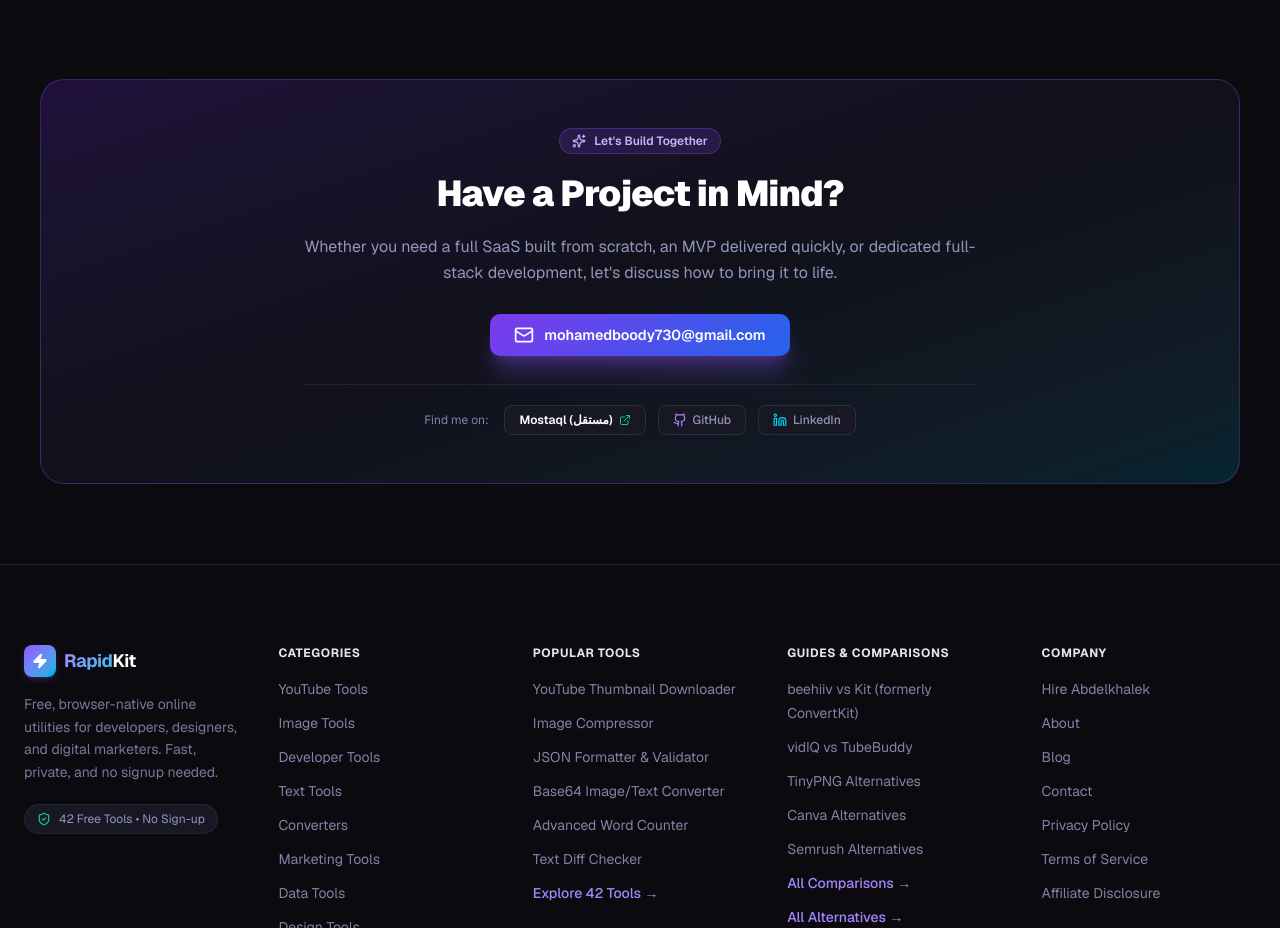
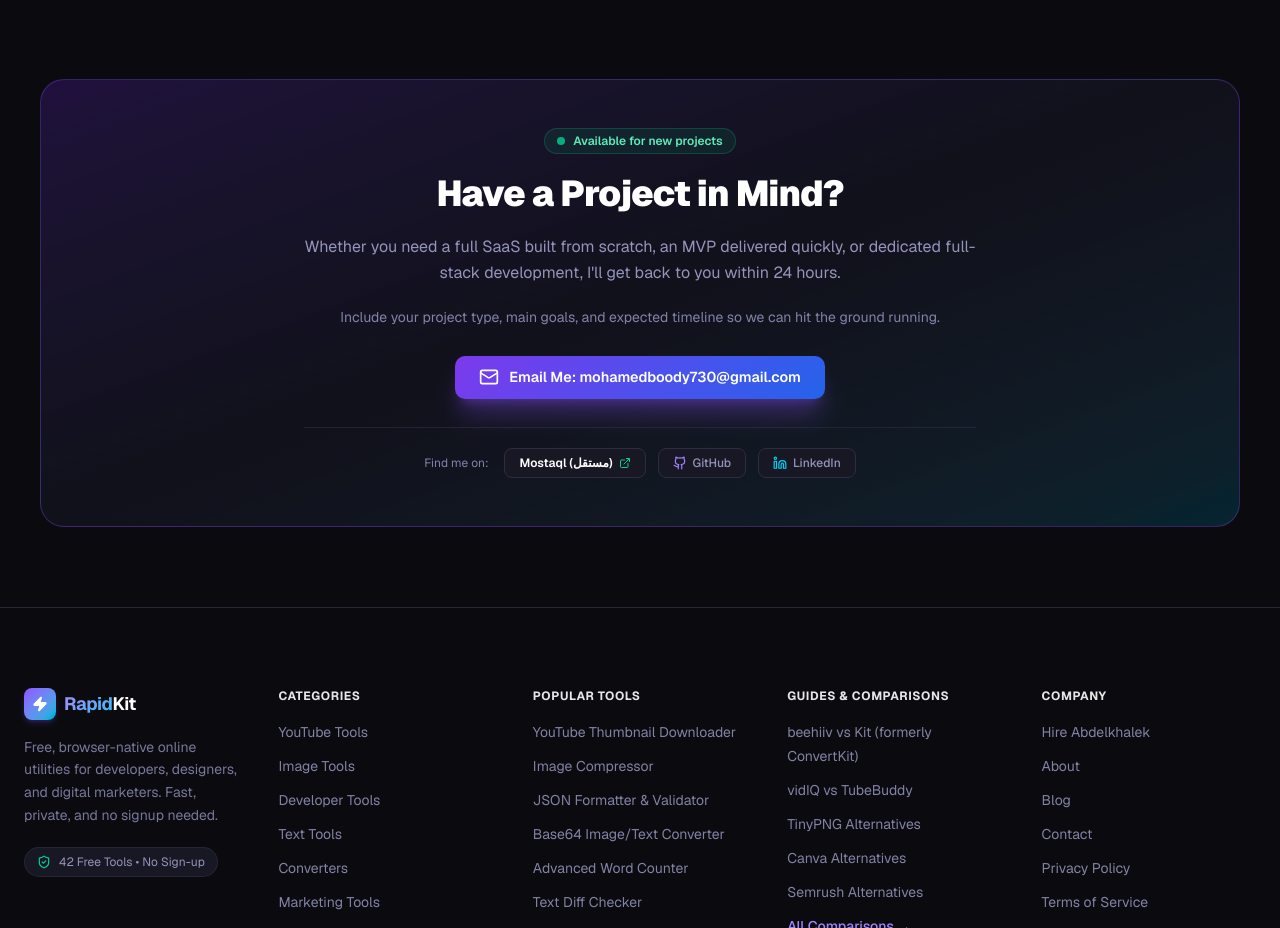
Before and after one commit to mrabelrahmankhaled-cmyk/rapidkit, a Next.js app: page /hire-me in a window 1280 px wide. Shown: the part 3480-4408 px from the top of the page. Built offline with nearby package versions, Linux system fonts and the light colour scheme; no server answers.

Commit message:
fix(hire-me): point RapidKit link to production domain and upgrade CTA copy

```diff
--- a/src/app/hire-me/page.tsx
+++ b/src/app/hire-me/page.tsx
@@ -84,7 +84,7 @@ export default function HireMePage() {
             description:
                 "Full-featured suite of developer and marketing utilities running 100% client-side. Architected programmatic SEO comparisons, dynamic sitemaps, JSON-LD schemas, and affiliate engine.",
             stack: ["React.js", "Next.js", "TypeScript", "Tailwind CSS", "Programmatic SEO"],
-            liveDemo: "https://rapidkit-nine.vercel.app",
+            liveDemo: "https://getrapidkit.me",
         },
         {
             title: "Invest CRM",
@@ -469,8 +469,9 @@ export default function HireMePage() {
                     {/* ─── Contact & CTA Section ───────────────────── */}
                     <section className="relative rounded-3xl bg-gradient-to-br from-violet-600/20 via-[rgb(17,17,27)] to-cyan-600/20 border border-violet-500/30 p-8 sm:p-12 text-center overflow-hidden">
                         <div className="relative z-10 max-w-2xl mx-auto flex flex-col items-center gap-5">
-                            <div className="inline-flex items-center gap-2 px-3 py-1 rounded-full bg-violet-500/15 border border-violet-500/30 text-violet-300 text-xs font-semibold">
-                                <Sparkles className="w-3.5 h-3.5" /> Let&apos;s Build Together
+                            <div className="inline-flex items-center gap-2 px-3 py-1 rounded-full bg-emerald-500/10 border border-emerald-500/25 text-emerald-300 text-xs font-semibold">
+                                <span className="w-2 h-2 rounded-full bg-emerald-400 animate-pulse" />
+                                Available for new projects
                             </div>
 
                             <h2 className="text-3xl sm:text-4xl font-black text-white tracking-tight">
@@ -478,7 +479,11 @@ export default function HireMePage() {
                             </h2>
 
                             <p className="text-sm sm:text-base text-[rgb(148,148,186)] leading-relaxed">
-                                Whether you need a full SaaS built from scratch, an MVP delivered quickly, or dedicated full-stack development, let&apos;s discuss how to bring it to life.
+                                Whether you need a full SaaS built from scratch, an MVP delivered quickly, or dedicated full-stack development, I&apos;ll get back to you within 24 hours.
+                            </p>
+
+                            <p className="text-xs sm:text-sm text-[rgb(130,130,170)] leading-relaxed">
+                                Include your project type, main goals, and expected timeline so we can hit the ground running.
                             </p>
 
                             {/* Main Email CTA Button */}
@@ -487,7 +492,7 @@ export default function HireMePage() {
                                 className="btn-primary inline-flex items-center gap-2.5 text-base sm:text-lg px-8 py-3.5 shadow-xl shadow-violet-500/30 my-2"
                             >
                                 <Mail className="w-5 h-5" />
-                                <span>mohamedboody730@gmail.com</span>
+                                <span>Email Me: mohamedboody730@gmail.com</span>
                             </a>
 
                             {/* Direct Freelance Platforms & Channels */}
```
